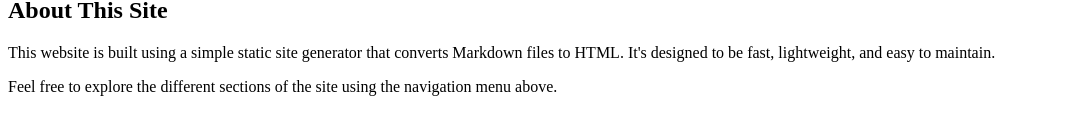
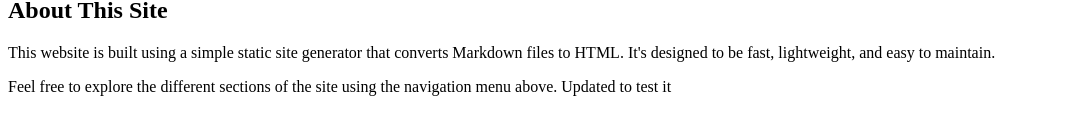
Before and after one commit to marybnolan/byoa-static-site, a website: page public/index.html in a window 1280 px wide. Shown: the part 210-344 px from the top of the page, without its empty margins (0-1071 px from the left). Drawn offline with Linux system fonts and the light colour scheme.

Commit message:
testing again

```diff
--- a/public/index.html
+++ b/public/index.html
@@ -7,4 +7,4 @@
 </ul>
 <h2>About This Site</h2>
 <p>This website is built using a simple static site generator that converts Markdown files to HTML. It&#39;s designed to be fast, lightweight, and easy to maintain.</p>
-<p>Feel free to explore the different sections of the site using the navigation menu above. </p>
+<p>Feel free to explore the different sections of the site using the navigation menu above. Updated to test it</p>
```
